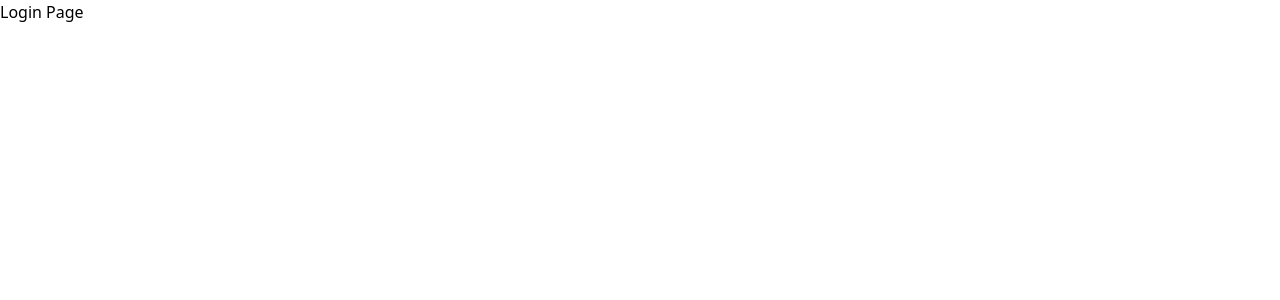
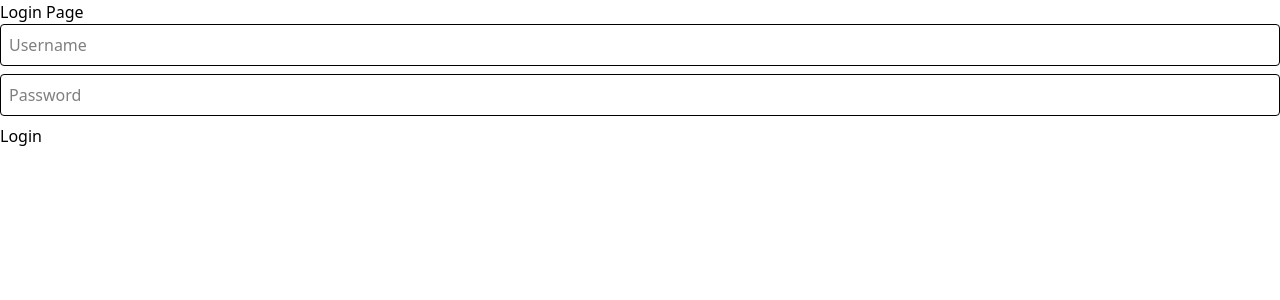
Before and after one commit to ntefera530/BackChannel, a React (Vite) app in the folder frontend/: page / in a window 1280 px wide. Shown: the top 300 px of the page. Built offline with nearby package versions, Linux system fonts and the light colour scheme.

Commit message:
added form to login page

```diff
--- a/frontend/src/Componants/Chatbar.jsx
+++ /dev/null
@@ -1,8 +0,0 @@
-function Chatbar() {
-
-    return (<div className= "h-screen w-1/5 bg-green-800">
-        Hello Chat
-    </div>)
-}
-
-export default Chatbar;
--- a/frontend/src/Componants/FriendsList.jsx
+++ /dev/null
@@ -1,8 +0,0 @@
-function FriendsList() {
-
-    return (<div className="w-full  bg-gray-800">
-        Friends list
-    </div>)
-}
-
-export default FriendsList;
--- a/frontend/src/Componants/HeaderBar.jsx
+++ /dev/null
@@ -1,8 +0,0 @@
-function HeadBar() {
-
-    return (<div>
-        Header Bar
-    </div>)
-}
-
-export default HeadBar;
--- a/frontend/src/pages/LoginPage.jsx
+++ b/frontend/src/pages/LoginPage.jsx
@@ -1,5 +1,39 @@
+import Button from '../components/Button';
+import Input from '../components/Input';
+import { useState } from 'react';
 function LoginPage(){
-    return <div> Login Page</div>
+    let [username, setUsername] = useState("");
+    let [password, setPassword] = useState("");
+
+    const handleSubmit = (e) => {
+        e.preventDefault();
+        // Here you would typically send the username and password to your backend for authentication
+        console.log("Username:", username);
+        console.log("Password:", password);
+        // Reset the form fields
+        setUsername("");
+        setPassword("");
+    }
+
+    const handleChangeUsername = (event) => {
+        setUsername(event.target.value);
+    }
+    const handleChangePassword = (event) => {
+        setPassword(event.target.value);
+    }
+
+    return(
+        <div>
+            <h1> Login Page</h1>
+            <form onSubmit={handleSubmit}>
+                <input onChange={handleChangeUsername} type="text" placeholder="Username" className="border rounded p-2 mb-2 w-full" />
+                <input onChange={handleChangePassword} type="password" placeholder="Password" className="border rounded p-2 mb-2 w-full" />
+                <button type="submit">Login</button>
+            </form>
+        </div>
+
+
+    )
 }
 
 export default LoginPage;
```
